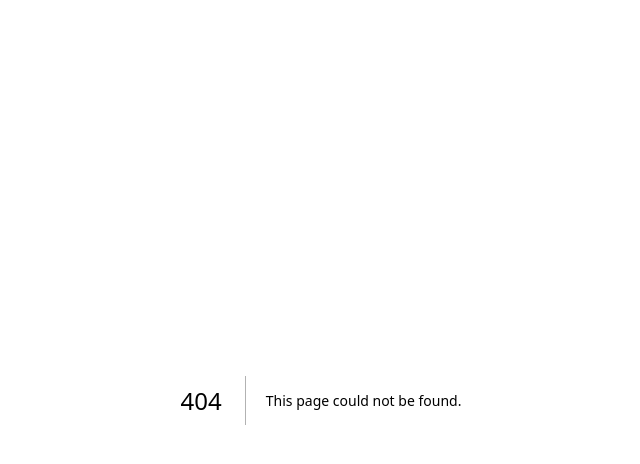
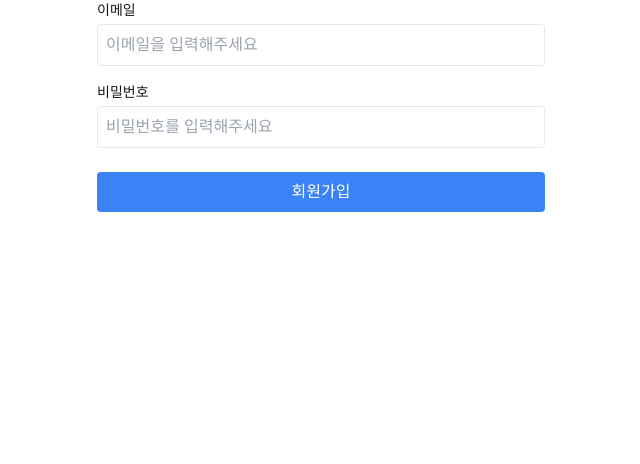
Before and after one commit to urbanique87/daily-story, a Next.js app: page /signup in a window 1280 px wide. Before the commit this address had no page. Shown: the top 464 px of the page, without its empty margins (319-959 px from the left). Built offline with nearby package versions, Linux system fonts and the light colour scheme.

Commit message:
feat: 서버 액션을 이용한 데모용 회원가입 폼 구현
- 이메일과 비밀번호를 입력받는 폼 추가
- 성공 시 로그인 페이지로 리디렉션 처리
- 서버 액션을 사용하여 회원가입 처리
- 에러 메시지 및 성공 메시지 출력

```diff
--- /dev/null
+++ b/src/actions/auth.tsx
@@ -0,0 +1,36 @@
+"use server"
+
+import { hash } from "bcrypt"
+import { revalidatePath } from "next/cache"
+
+export async function signup(formData: FormData) {
+  try {
+    // formData에서 이메일, 비밀번호 추출
+    const email = formData.get("email")
+    const password = formData.get("password")
+
+    if (!email || !password) {
+      throw new Error("이메일과 비밀번호는 필수입니다.")
+    }
+
+    // 타입 검사
+    if (typeof email !== "string" || typeof password !== "string") {
+      throw new Error("잘못된 입력 형식입니다.")
+    }
+
+    // 이메일 중복 확인
+
+    // 비밀번호 해싱
+    const hashedPassword = await hash(password, 10)
+
+    // DB 저장 로직
+
+    // 페이지 데이터 갱신
+    revalidatePath("/signup")
+
+    return { success: true }
+  } catch (error) {
+    console.error("Signup error:", error)
+    throw error
+  }
+}
--- /dev/null
+++ b/src/app/signup/page.tsx
@@ -0,0 +1,12 @@
+import { SignupForm } from "@/components/auth/SignupForm"
+
+/**
+ * 회원 가입 페이지
+ */
+export default function SignupPage() {
+  return (
+    <main>
+      <SignupForm />
+    </main>
+  )
+}
--- /dev/null
+++ b/src/components/auth/SignupForm.tsx
@@ -0,0 +1,87 @@
+"use client"
+
+import { useState } from "react"
+import { useFormStatus } from "react-dom"
+import { useRouter } from "next/navigation"
+// actions
+import { signup } from "@/actions/auth"
+
+// Submit 버튼 컴포넌트
+function SubmitButton() {
+  const { pending } = useFormStatus()
+
+  return (
+    <button
+      type="submit"
+      disabled={pending}
+      className="w-full bg-blue-500 text-white p-2 rounded hover:bg-blue-600 focus:outline-none focus:ring-2 focus:ring-blue-500 focus:ring-offset-2 disabled:opacity-50 disabled:cursor-not-allowed"
+    >
+      {pending ? "잠시만 기다려주세요" : "회원가입"}
+    </button>
+  )
+}
+
+export function SignupForm() {
+  const [error, setError] = useState<string | null>(null)
+  const [success, setSuccess] = useState(false)
+
+  const router = useRouter()
+
+  async function handleSubmit(formData: FormData) {
+    setError(null)
+    setSuccess(false)
+
+    try {
+      await signup(formData)
+      setSuccess(true)
+
+      router.replace("/login") // 원하는 페이지로 리디렉션
+    } catch (e) {
+      setError(e instanceof Error ? e.message : "회원가입 중 오류가 발생했습니다.")
+    }
+  }
+
+  return (
+    <div className="w-full max-w-md mx-auto">
+      {error && <div className="mb-4 p-3 text-sm text-red-500 bg-red-50 rounded">{error}</div>}
+
+      {success && (
+        <div className="mb-4 p-3 text-sm text-green-500 bg-green-50 rounded">
+          회원가입이 완료되었습니다!
+        </div>
+      )}
+
+      <form action={handleSubmit}>
+        <div className="mb-4">
+          <label htmlFor="email" className="block text-sm font-medium mb-1">
+            이메일
+          </label>
+          <input
+            id="email"
+            name="email"
+            type="email"
+            required
+            className="w-full p-2 border rounded focus:outline-none focus:ring-2 focus:ring-blue-500"
+            placeholder="이메일을 입력해주세요"
+          />
+        </div>
+
+        <div className="mb-6">
+          <label htmlFor="password" className="block text-sm font-medium mb-1">
+            비밀번호
+          </label>
+          <input
+            id="password"
+            name="password"
+            type="password"
+            required
+            className="w-full p-2 border rounded focus:outline-none focus:ring-2 focus:ring-blue-500"
+            placeholder="비밀번호를 입력해주세요"
+          />
+        </div>
+
+        <SubmitButton />
+      </form>
+    </div>
+  )
+}
```
